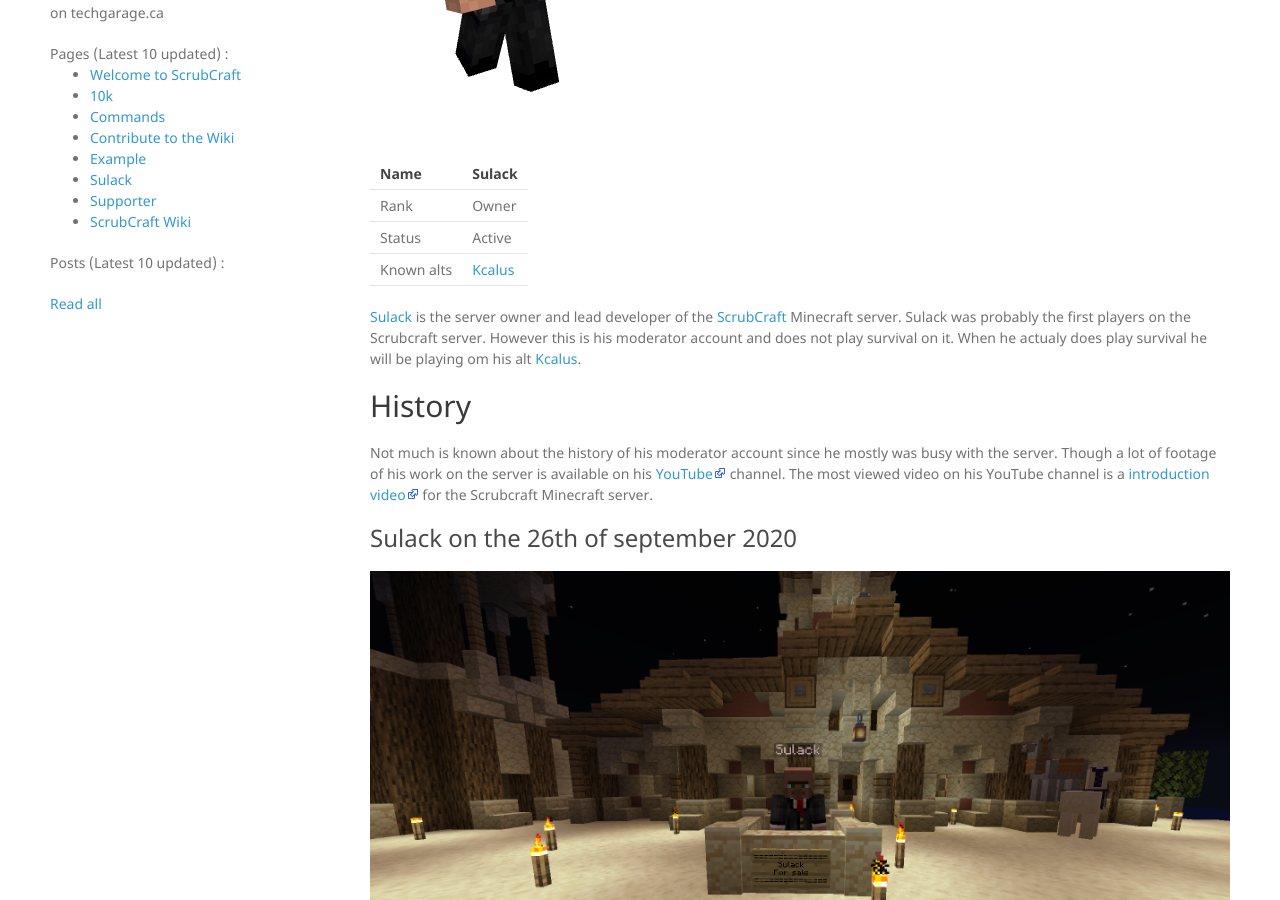
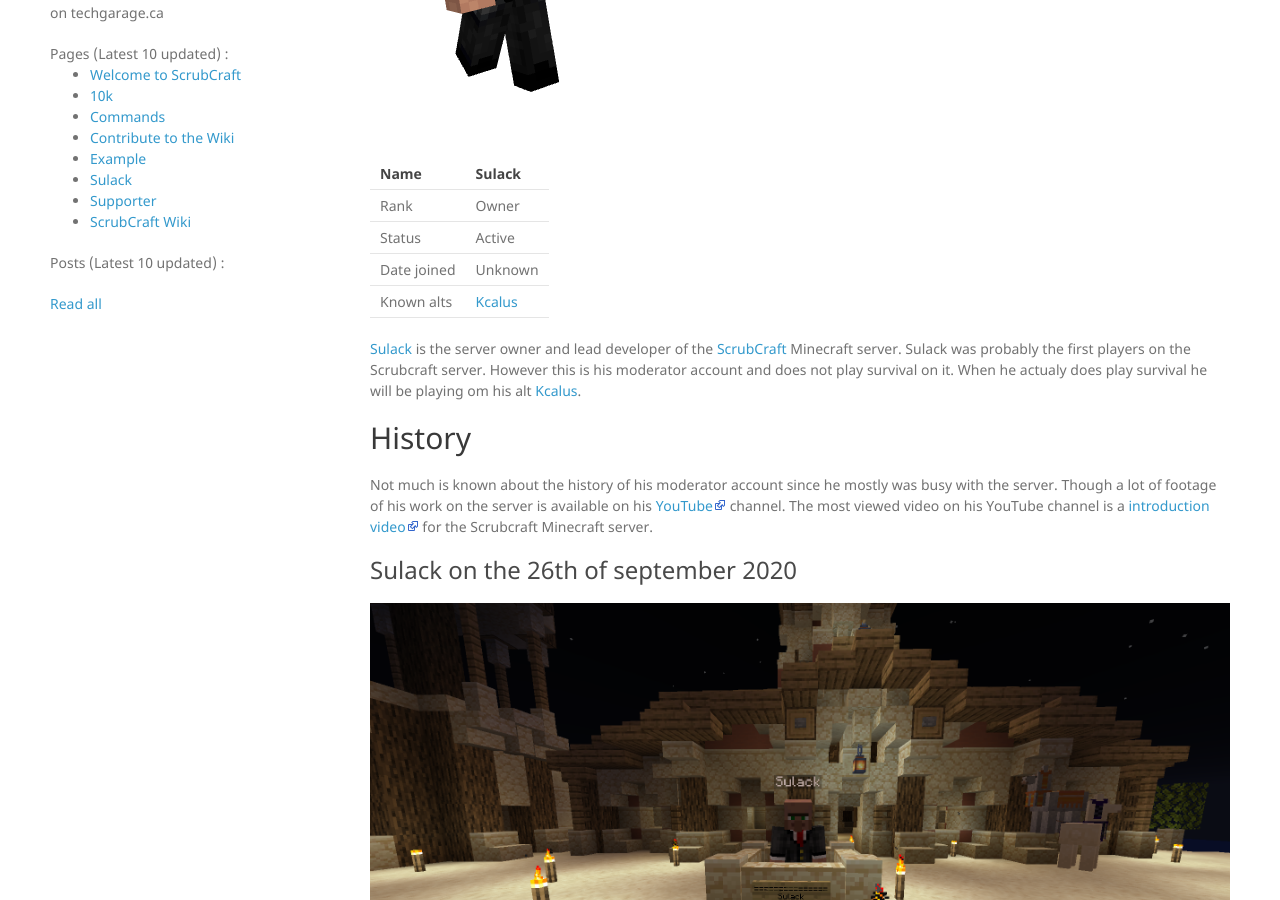
Before and after one commit to TheDutchPanzer/wiki, a Jekyll site: the page built from wiki/sulack.md, in a window 1280 px wide and 900 px high, scrolled down 391 px. Built offline with Jekyll 4.4.1, drawn with Linux system fonts in a browser that asks for light colours; nearby versions of some CDN libraries; our own code applies the rules of GitHub Pages for plain Markdown files.

Commit message:
Update sulack.md

```diff
--- a/wiki/sulack.md
+++ b/wiki/sulack.md
@@ -6,6 +6,7 @@
 |---------------|---------------|
 | Rank          | Owner         |
 | Status        | Active        |
+| Date joined   | Unknown       |
 | Known alts    | [Kcalus](kcalus) |
 
 [Sulack](sulack) is the server owner and lead developer of the [ScrubCraft](scrubcraft) Minecraft server. Sulack was probably the first players on the Scrubcraft server. However this is his moderator account and does not play survival on it. When he actualy does play survival he will be playing om his alt [Kcalus](kcalus).
```
